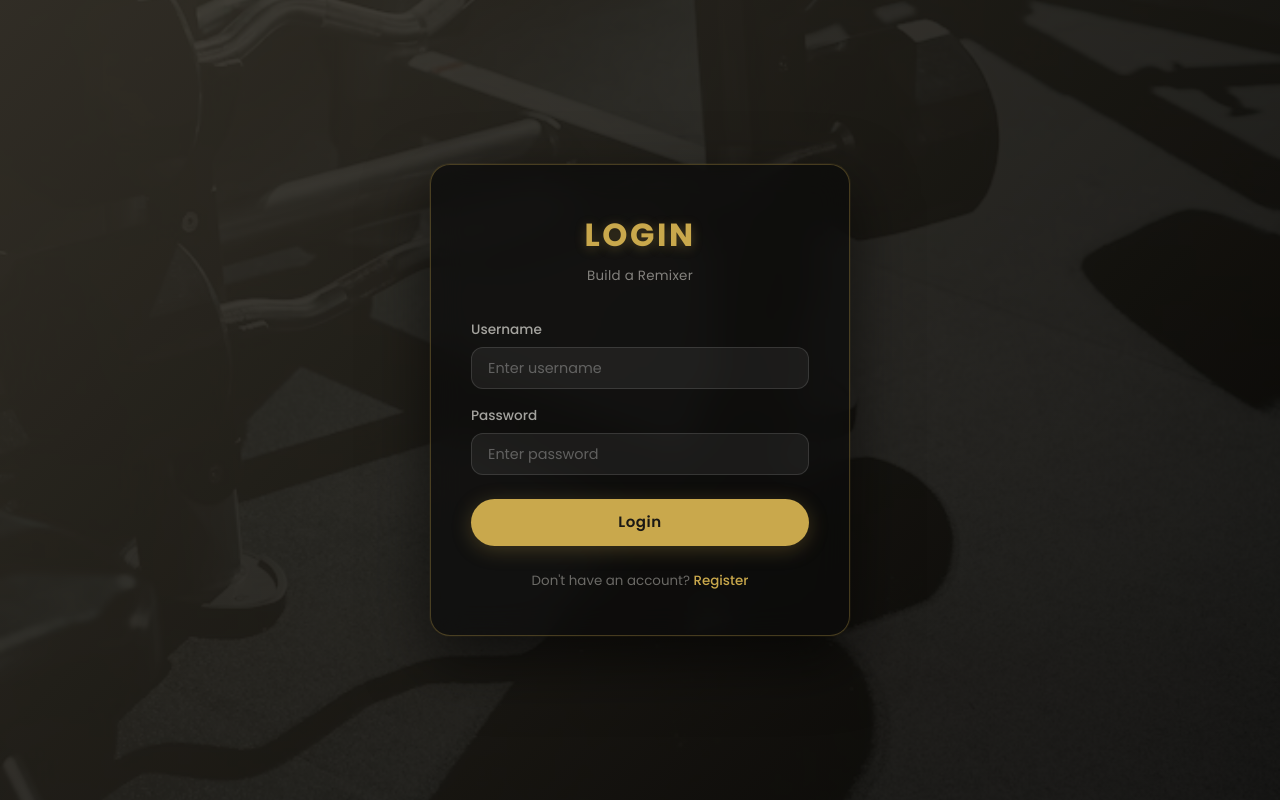
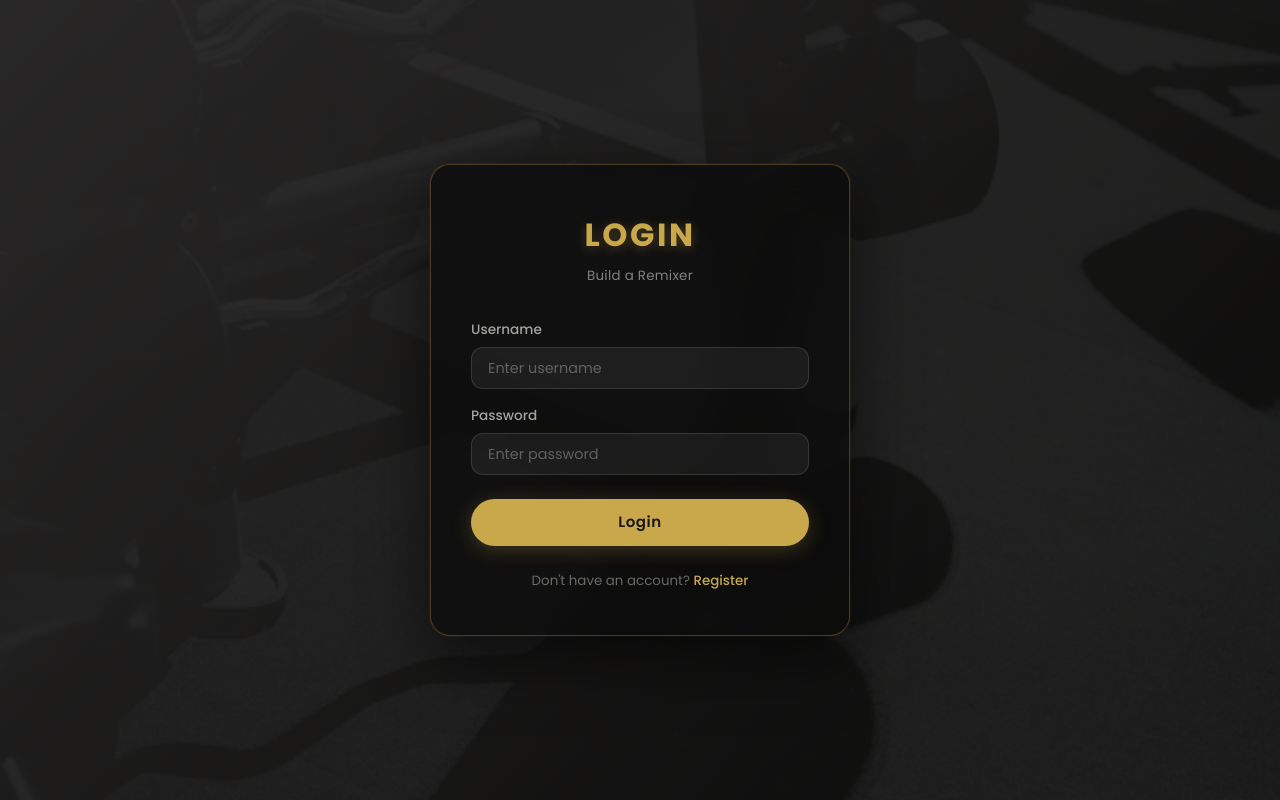
Before and after one commit to GymBuddies4/Gym-Buddy, a Python web app: template app/templates/login.html in a window 1280 px wide. Run offline with Jinja, Linux system fonts and the light colour scheme; the template is opened without the code that fills it, so the values that code supplies are empty.

Commit message:
Update app.css

```diff
--- a/app/static/css/app.css
+++ b/app/static/css/app.css
@@ -606,8 +606,8 @@ p {
   inset: 0;
   background: linear-gradient(
     135deg,
-    rgba(240, 221, 184, 0.2) 0%,
-    rgba(15, 11, 4, 0.2) 100%
+    rgba(54, 52, 52, 0.75) 0%,
+    rgba(70, 67, 61, 0.1) 100%
   );
   z-index: 0;
 }
```
